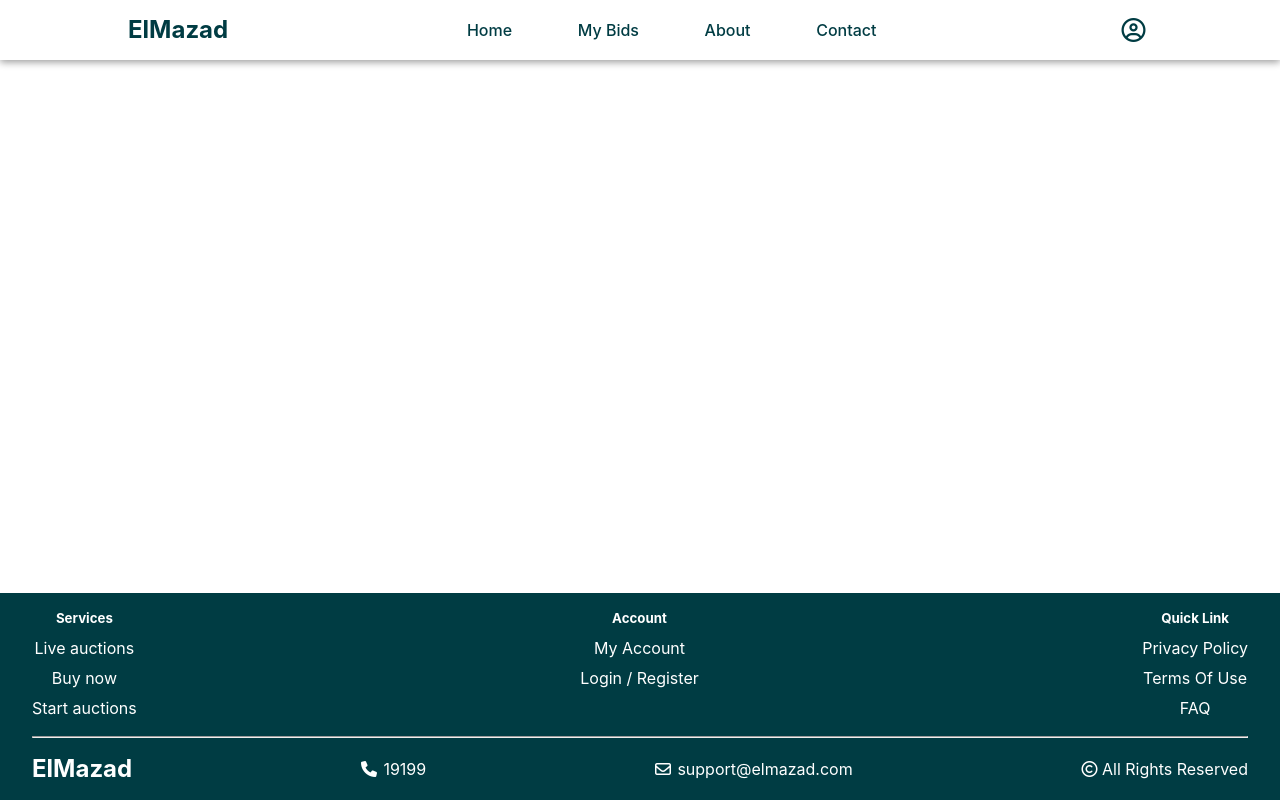
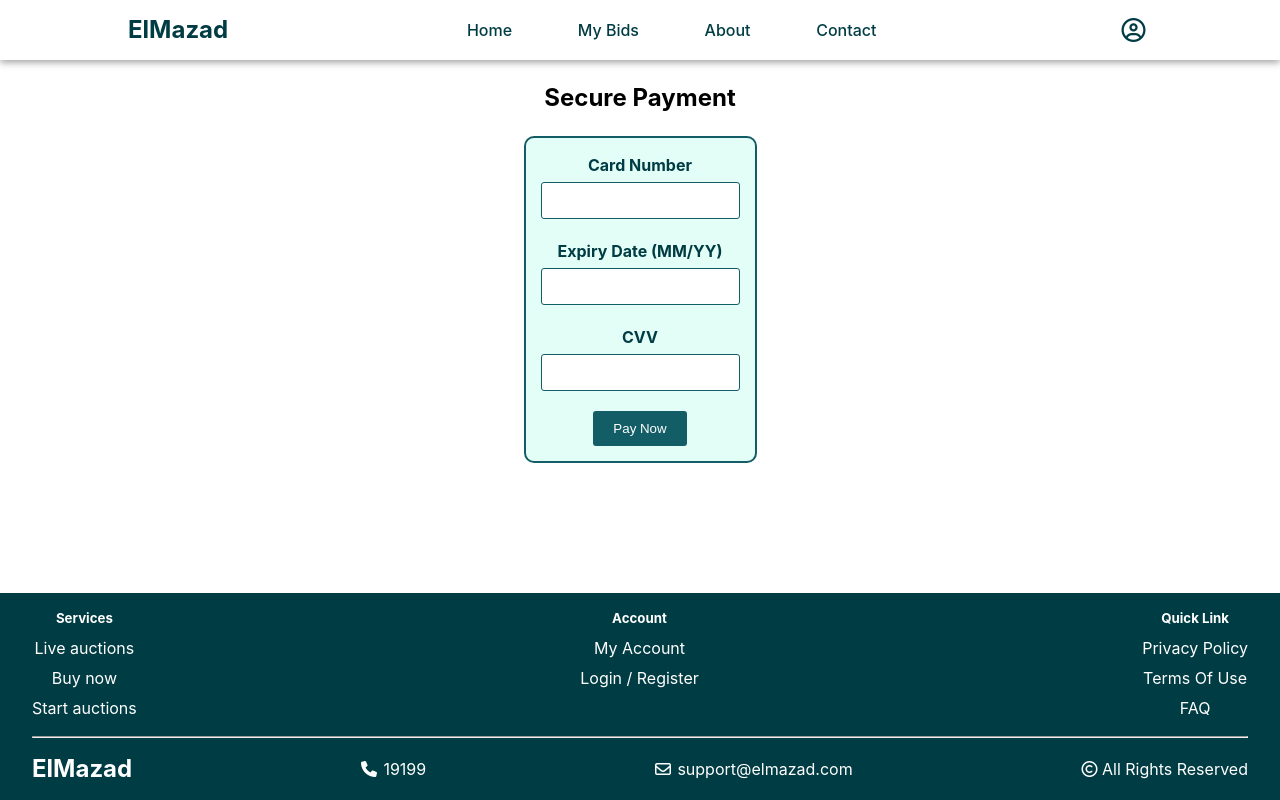
Before and after one commit to ShorokOsamaa/elmazad, a React (Vite) app: page /payment in a window 1280 px wide. Built offline with nearby package versions, Linux system fonts and the light colour scheme.

Commit message:
payment frontend

```diff
--- a/src/App.css
+++ b/src/App.css
@@ -577,8 +577,7 @@ h4 {
 }
 
 code {
-  font-family: source-code-pro, Menlo, Monaco, Consolas, "Courier New",
-    monospace;
+   font-family: source-code-pro, Menlo, Monaco, Consolas, "Courier New", monospace;
 }
 
 #FormContainer form {
@@ -915,3 +914,47 @@ code {
    text-transform: capitalize;
    text-align: -webkit-center;
 }
+.payment-container {
+   display: flex;
+   flex-direction: column;
+   gap: 10px;
+   padding: 15px;
+   background-color: rgb(227, 254, 247);
+   border-radius: 10px;
+   border: 2px solid rgb(19, 93, 102);
+   width: fit-content;
+}
+
+.payment-field {
+   margin-bottom: 10px;
+}
+
+.payment-field label {
+   display: block;
+   margin-bottom: 5px;
+   font-weight: bold;
+   color: #003c43;
+}
+
+input[type="text"] {
+   width: 100%;
+   padding: 10px;
+   border: 1px solid #135d66;
+   border-radius: 3px;
+}
+
+.pay-button {
+   background-color: #135d66;
+   color: white;
+   padding: 10px 20px;
+   border: none;
+   border-radius: 3px;
+   cursor: pointer;
+   transition: background-color 0.2s ease-in-out;
+   width: fit-content;
+   align-self: center;
+}
+
+.pay-button:hover {
+   background-color: #77b0aa;
+}
--- a/src/App.jsx
+++ b/src/App.jsx
@@ -12,6 +12,7 @@ import AllItems from "./components/AllItemsPage";
 import AddItem from "./components/AddItem";
 import ItemBidPage from "./components/ItemBidPage.jsx";
 import CategoryPage from "./components/CategoryPage.jsx";
+import PaymentComponent from "./components/Payment";
 
 function App() {
   return (
@@ -30,6 +31,8 @@ function App() {
           <Route path="/category/:category" element={<CategoryPage />} />
           <Route path="/login" element={<Login />} />
           <Route path="/register" element={<Register />} />
+          <Route path="/payment" element={<PaymentComponent/>} />
+          <Route path="/add-item" element={<AddItem/>} />
 
           {/* <Route path="/add-item" element={<AddItem />} />*/}
         </Routes>
--- /dev/null
+++ b/src/components/Payment.jsx
@@ -0,0 +1,62 @@
+import React, { useState } from 'react';
+
+function PaymentComponent({ onSubmit, initialAmount }) {
+  const [cardNumber, setCardNumber] = useState('');
+  const [expiryDate, setExpiryDate] = useState('');
+  const [cvv, setCvv] = useState('');
+
+  const handleSubmit = (e) => {
+    e.preventDefault();
+    onSubmit({ cardNumber, expiryDate, cvv }); // Pass payment information to parent component
+    setCardNumber(''); // Clear form fields after submit
+    setExpiryDate('');
+    setCvv('');
+  };
+
+  return (
+    <div className="form-container">
+      <h2>Secure Payment</h2>
+      <form onSubmit={handleSubmit} className='payment-container'>
+        <div className="payment-field">
+          <label htmlFor="cardNumber">Card Number</label>
+          <input
+            type="text"
+            id="cardNumber"
+            value={cardNumber}
+            onChange={(e) => setCardNumber(e.target.value)}
+            pattern="[0-9]+"
+            required
+          />
+        </div>
+        <div className="payment-field">
+          <label htmlFor="expiryDate">Expiry Date (MM/YY)</label>
+          <input
+            type="text"
+            id="expiryDate"
+            value={expiryDate}
+            onChange={(e) => setExpiryDate(e.target.value)}
+            maxLength={5} // Limit input to 5 characters for MM/YY format
+
+            required
+          />
+        </div>
+        <div className="payment-field">
+          <label htmlFor="cvv">CVV</label>
+          <input
+            type="text"
+            id="cvv"
+            value={cvv}
+            onChange={(e) => setCvv(e.target.value)}
+            maxLength={3} // Limit input to 3 characters for CVV
+            required
+          />
+        </div>
+        <button type="submit" className="pay-button">
+          Pay Now
+        </button>
+      </form>
+    </div>
+  );
+}
+
+export default PaymentComponent;
```
Lines whose indentation alone changed are shown as unchanged.
